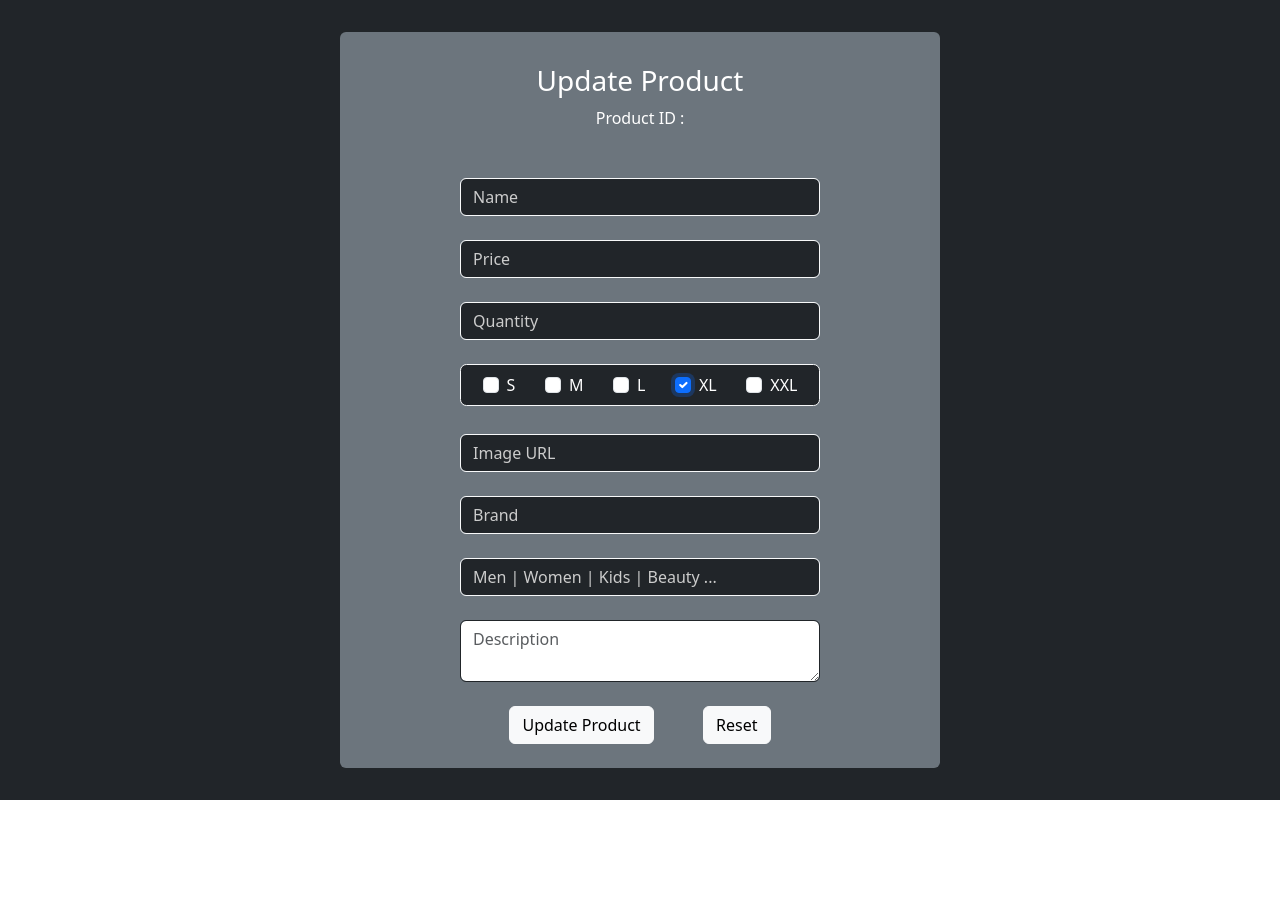
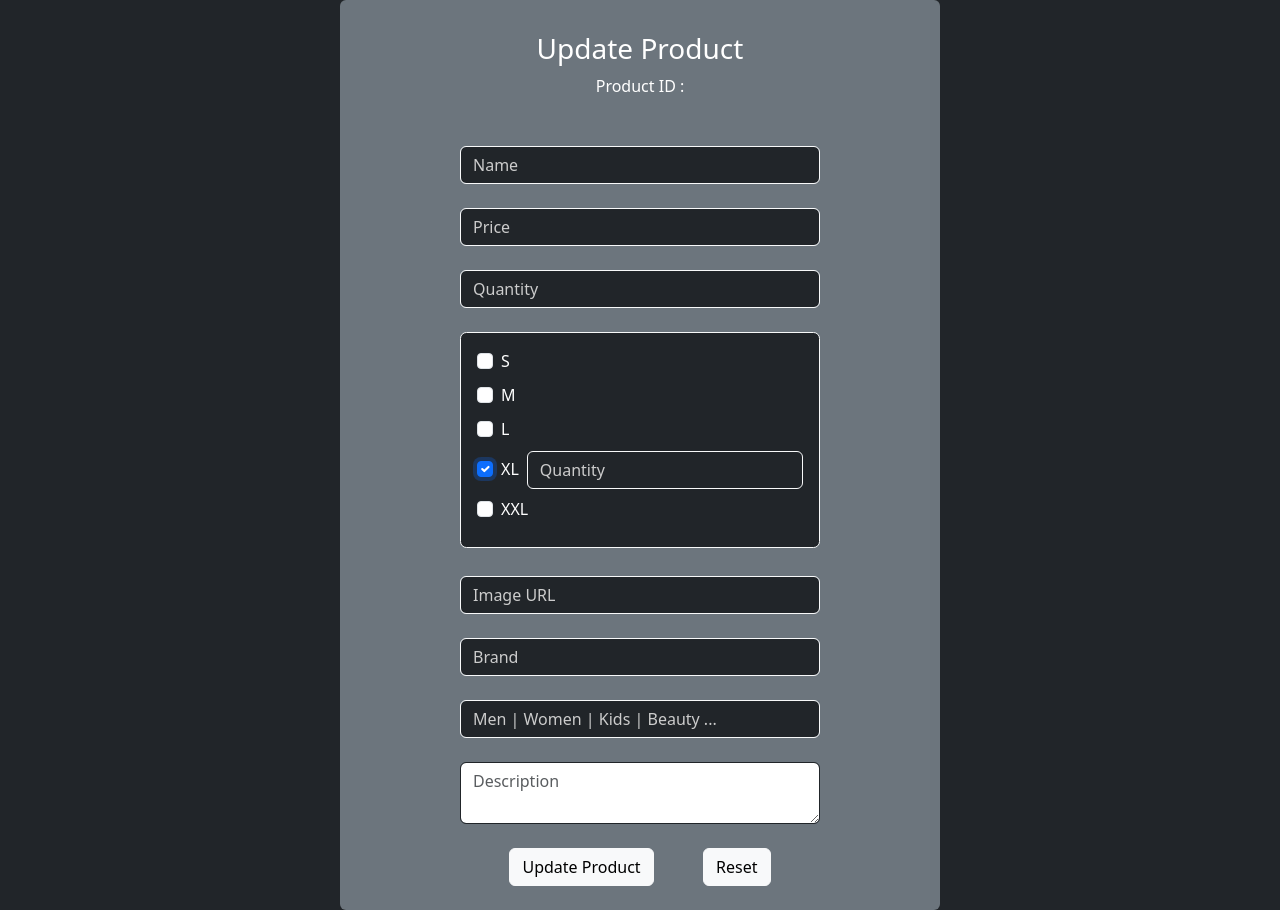
Before and after one commit to monika-chandiwal/e-commerce-vender-frontend, a React (Vite) app: page /vendor/updateProduct in a window 1280 px wide. Both pictures are taken after a click on the checkbox "XL". Before the commit the page ends 800 px from the top, so only its background shows below. Built offline with nearby package versions, Linux system fonts and the light colour scheme.

Commit message:
size update in products with quantity

```diff
--- a/src/Pages/Dashboard.jsx
+++ b/src/Pages/Dashboard.jsx
@@ -109,7 +109,13 @@ export default function Dashboard() {
                         ? "Only few Left"
                         : `${product.quantity} left`}
                     </span>
-                    , Available size: {product.sizes.join(",")}
+                    <br />
+                    Available sizes:
+                    {Object.entries(product.sizes).map(([size, stock]) => (
+                      <p key={size}>
+                        Size: {size} - Stock: {stock}
+                      </p>
+                    ))}
                   </Card.Text>
                 </Card.Body>
                 <Card.Footer className="d-flex-row">
--- a/src/Pages/UpdateProduct.jsx
+++ b/src/Pages/UpdateProduct.jsx
@@ -35,10 +35,7 @@ export default function UpdateProduct() {
 
   const { theme } = useContext(ThemeContext);
 
-  const [sizes, setSizes] = useState(() => {
-    const sizeParam = searchParams.get("productSize");
-    return sizeParam ? sizeParam.split(",").map((s) => s.trim()) : [];
-  });
+  const [sizes, setSizes] = useState({});
 
   //console.log(sizes);
   const updateProduct = async (e) => {
@@ -148,36 +145,55 @@ export default function UpdateProduct() {
           <Form.Group as={Row} className="mb-4 justify-content-center b">
             <Col sm={8}>
               <div
-                key="inline-checkbox"
                 className="mb-1 text-white bg-dark border-light"
                 style={{
                   display: "flex",
+                  flexDirection: "column",
                   border: "1px solid",
                   borderColor: "white",
                   borderRadius: "0.4rem",
-                  justifyContent: "space-evenly",
+                  padding: "1rem",
                 }}
               >
                 {["S", "M", "L", "XL", "XXL"].map((sizeOption, index) => (
+                  <div key={index} className="d-flex align-items-center mb-2">
                     <Form.Check
-                    checked={sizes.includes(sizeOption) ? true : false}
                       inline
-                    key={index}
                       label={sizeOption}
                       value={sizeOption}
                       name="sizes"
                       type="checkbox"
                       id={`inline-checkbox-${index}`}
+                      checked={sizes[sizeOption] !== undefined}
                       onChange={(e) => {
-                      const value = e.target.value;
-                      if (e.target.checked) {
-                        setSizes([...sizes, value]);
+                        const checked = e.target.checked;
+                        setSizes((prev) => {
+                          const updated = { ...prev };
+                          if (checked) {
+                            updated[sizeOption] = ""; // default empty quantity
                           } else {
-                        setSizes(sizes.filter((size) => size !== value));
+                            delete updated[sizeOption];
                           }
+                          return updated;
+                        });
                       }}
-                    className="text-white m-2"
+                      className="text-white me-2"
                     />
+                    {sizes[sizeOption] !== undefined && (
+                      <Form.Control
+                        type="number"
+                        placeholder="Quantity"
+                        className="bg-dark text-white border-light w-30"
+                        value={sizes[sizeOption]}
+                        onChange={(e) =>
+                          setSizes((prev) => ({
+                            ...prev,
+                            [sizeOption]: e.target.value,
+                          }))
+                        }
+                      />
+                    )}
+                  </div>
                 ))}
               </div>
             </Col>
```
Lines whose indentation alone changed are shown as unchanged.
